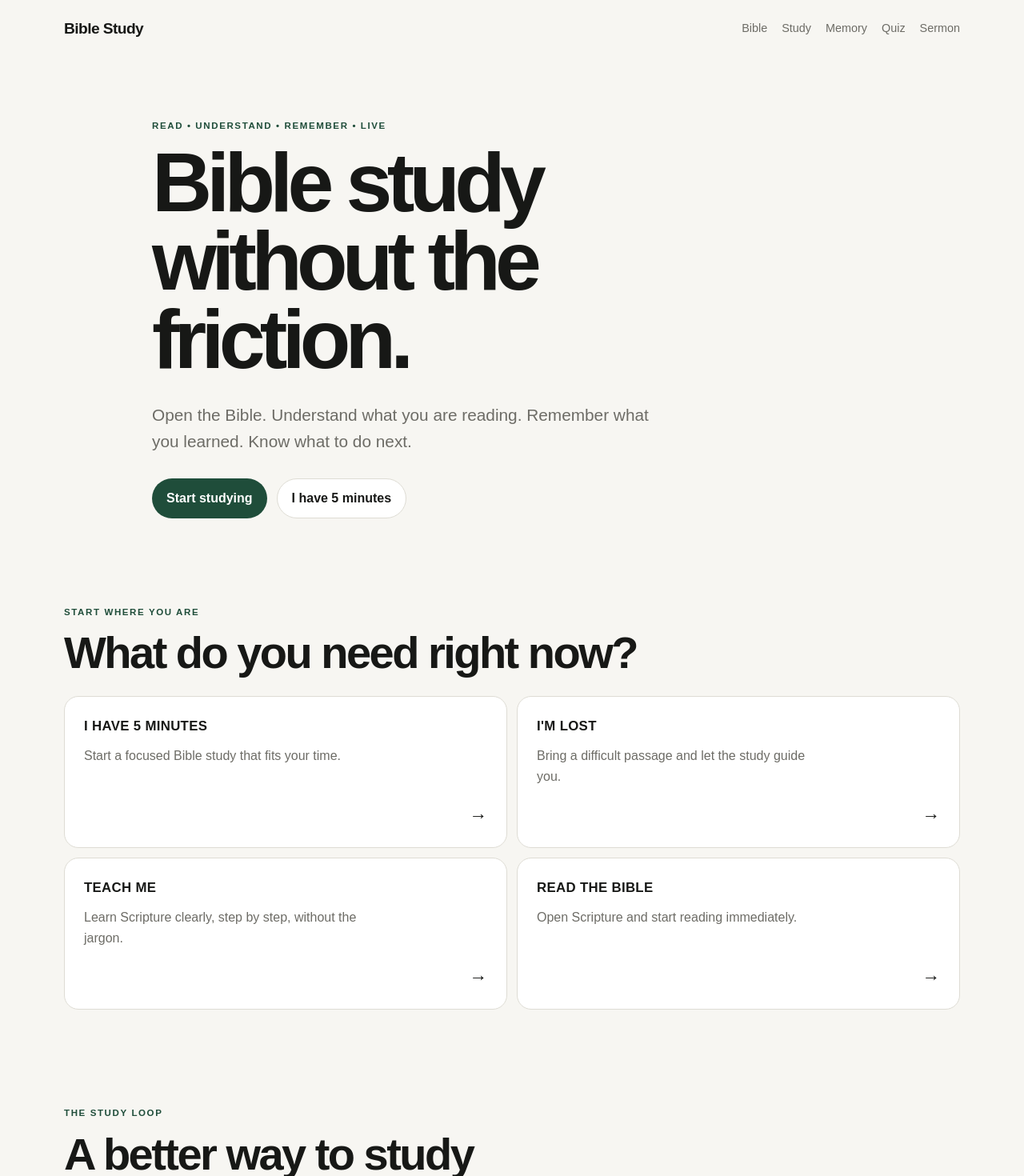
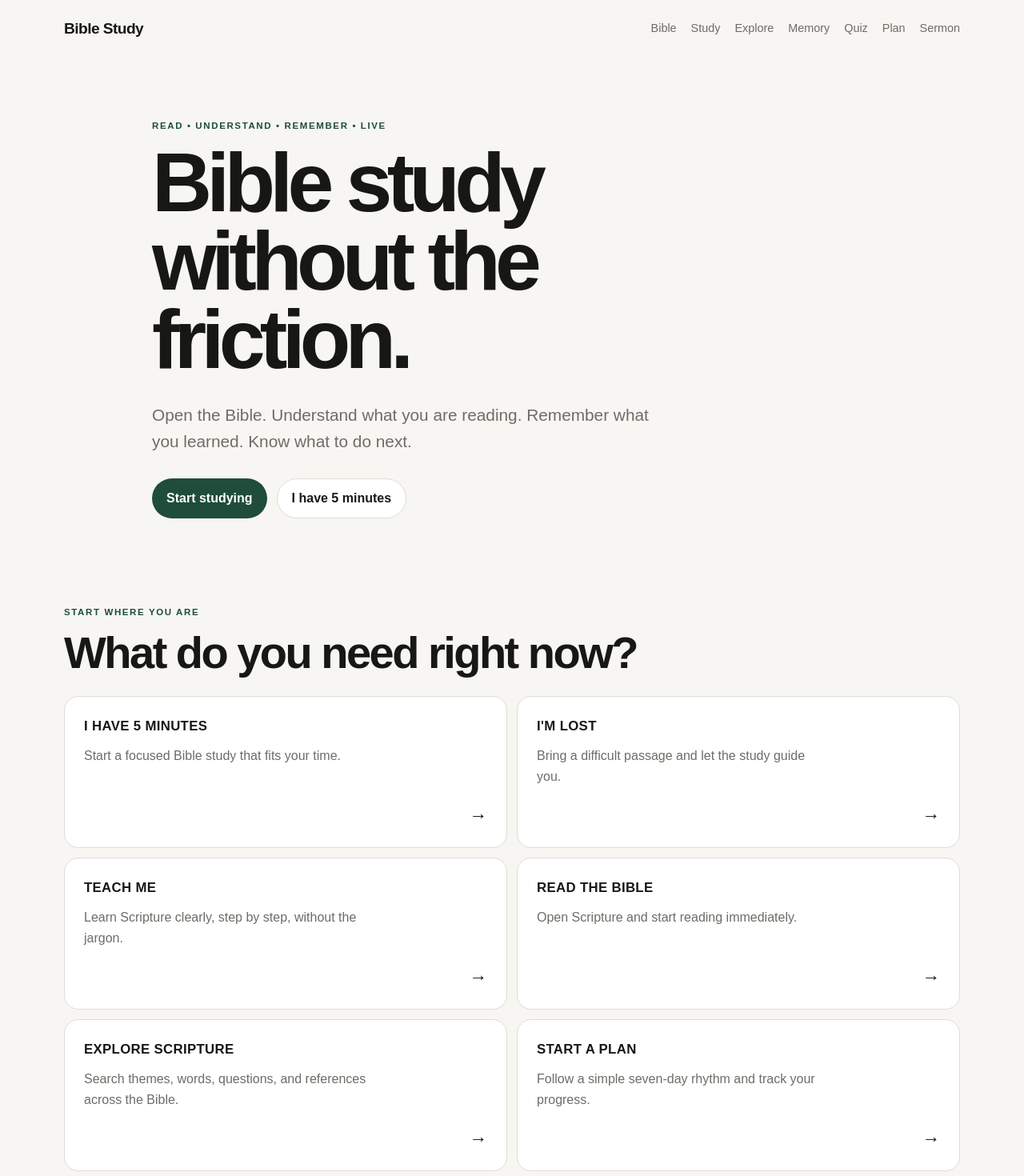
Before and after one commit to Zestplay-com/bible-study-platform, a Next.js app: page / in a window 1280 px wide. Shown: the top 1470 px of the page at 80% size. Built offline with nearby package versions, Linux system fonts and the light colour scheme.

Commit message:
Connect new study features from the home page

```diff
--- a/app/page.tsx
+++ b/app/page.tsx
@@ -5,6 +5,8 @@ const actions = [
   { label: "I'M LOST", description: "Bring a difficult passage and let the study guide you.", href: sitePath("/ask") },
   { label: "TEACH ME", description: "Learn Scripture clearly, step by step, without the jargon.", href: sitePath("/ask") },
   { label: "READ THE BIBLE", description: "Open Scripture and start reading immediately.", href: sitePath("/bible") },
+  { label: "EXPLORE SCRIPTURE", description: "Search themes, words, questions, and references across the Bible.", href: sitePath("/explore") },
+  { label: "START A PLAN", description: "Follow a simple seven-day rhythm and track your progress.", href: sitePath("/plan") },
 ];
 
 export default function Home() {
@@ -13,13 +15,13 @@ export default function Home() {
       <header className="site-header">
         <a className="brand" href={sitePath("/")}>Bible Study</a>
         <nav aria-label="Main navigation">
-          <a href={sitePath("/bible")}>Bible</a><a href={sitePath("/study")}>Study</a><a href={sitePath("/memory")}>Memory</a><a href={sitePath("/quiz")}>Quiz</a><a href={sitePath("/sermon")}>Sermon</a>
+          <a href={sitePath("/bible")}>Bible</a><a href={sitePath("/study")}>Study</a><a href={sitePath("/explore")}>Explore</a><a href={sitePath("/memory")}>Memory</a><a href={sitePath("/quiz")}>Quiz</a><a href={sitePath("/plan")}>Plan</a><a href={sitePath("/sermon")}>Sermon</a>
         </nav>
       </header>
       <section className="hero">
         <p className="eyebrow">READ • UNDERSTAND • REMEMBER • LIVE</p><h1>Bible study without the friction.</h1>
         <p className="hero-copy">Open the Bible. Understand what you are reading. Remember what you learned. Know what to do next.</p>
-        <div className="hero-actions"><a className="primary-button" href={sitePath("/bible")}>Start studying</a><a className="secondary-button" href={sitePath("/study")}>I have 5 minutes</a></div>
+        <div className="hero-actions"><a className="primary-button" href={sitePath("/bible")}>Start studying</a><a className="secondary-button" href={sitePath("/study?minutes=5")}>I have 5 minutes</a></div>
       </section>
       <section className="actions-section" aria-labelledby="start-heading"><div className="section-heading"><p className="eyebrow">START WHERE YOU ARE</p><h2 id="start-heading">What do you need right now?</h2></div><div className="action-grid">{actions.map((action) => <a className="action-card" href={action.href} key={action.label}><span className="action-label">{action.label}</span><span className="action-description">{action.description}</span><span className="arrow" aria-hidden="true">→</span></a>)}</div></section>
       <section className="method" aria-labelledby="method-heading"><p className="eyebrow">THE STUDY LOOP</p><h2 id="method-heading">A better way to study Scripture.</h2><div className="method-list">{[["01","READ","See what the text actually says."],["02","UNDERSTAND","Get clear context and explanations."],["03","DISCOVER","Find connections, people, places and themes."],["04","REMEMBER","Turn what you learned into lasting knowledge."],["05","TEST","Check whether you actually understood it."],["06","APPLY","Leave every study knowing your next step."]].map(([number,title,text])=><div className="method-item" key={number}><span className="method-number">{number}</span><div><strong>{title}</strong><p>{text}</p></div></div>)}</div></section>
```
